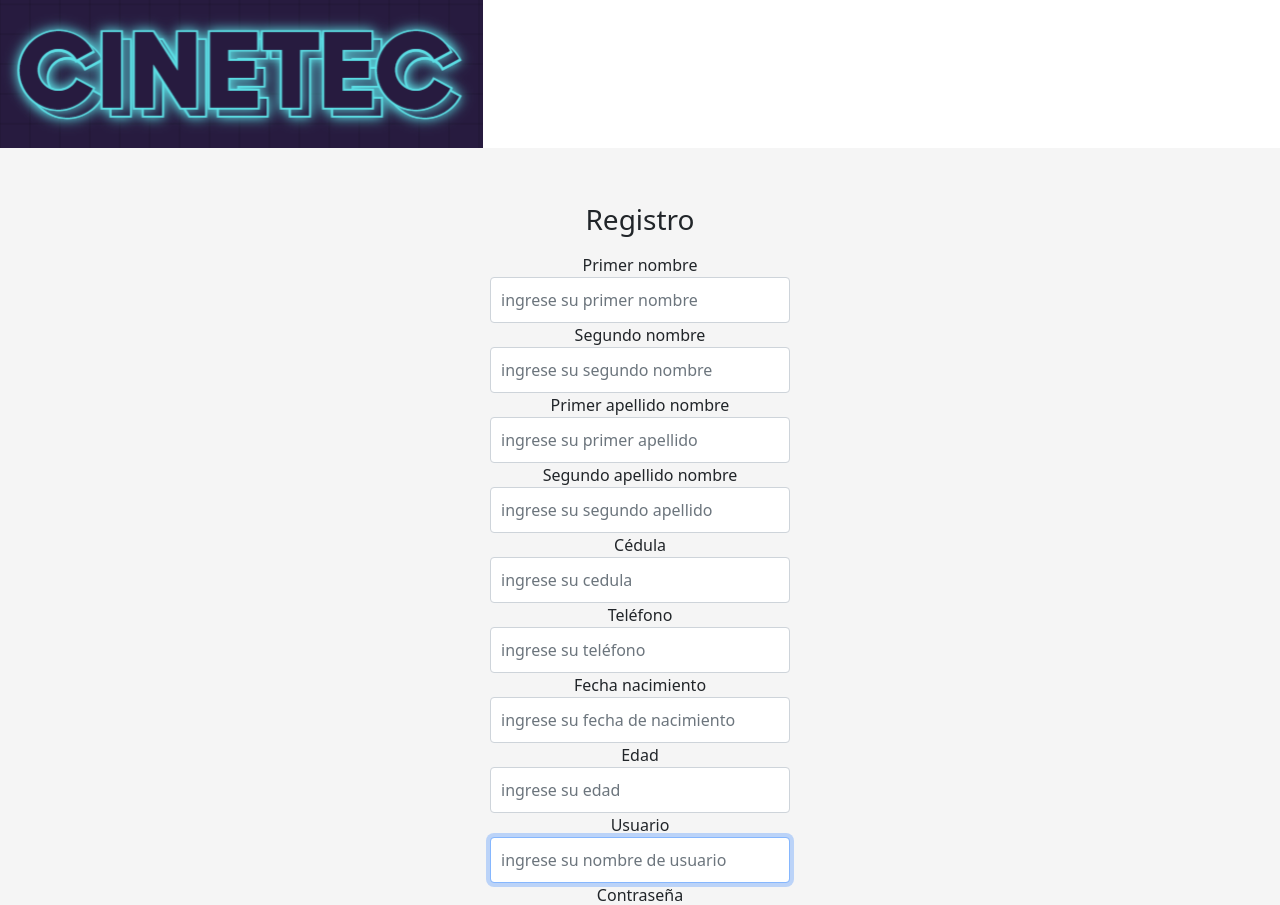
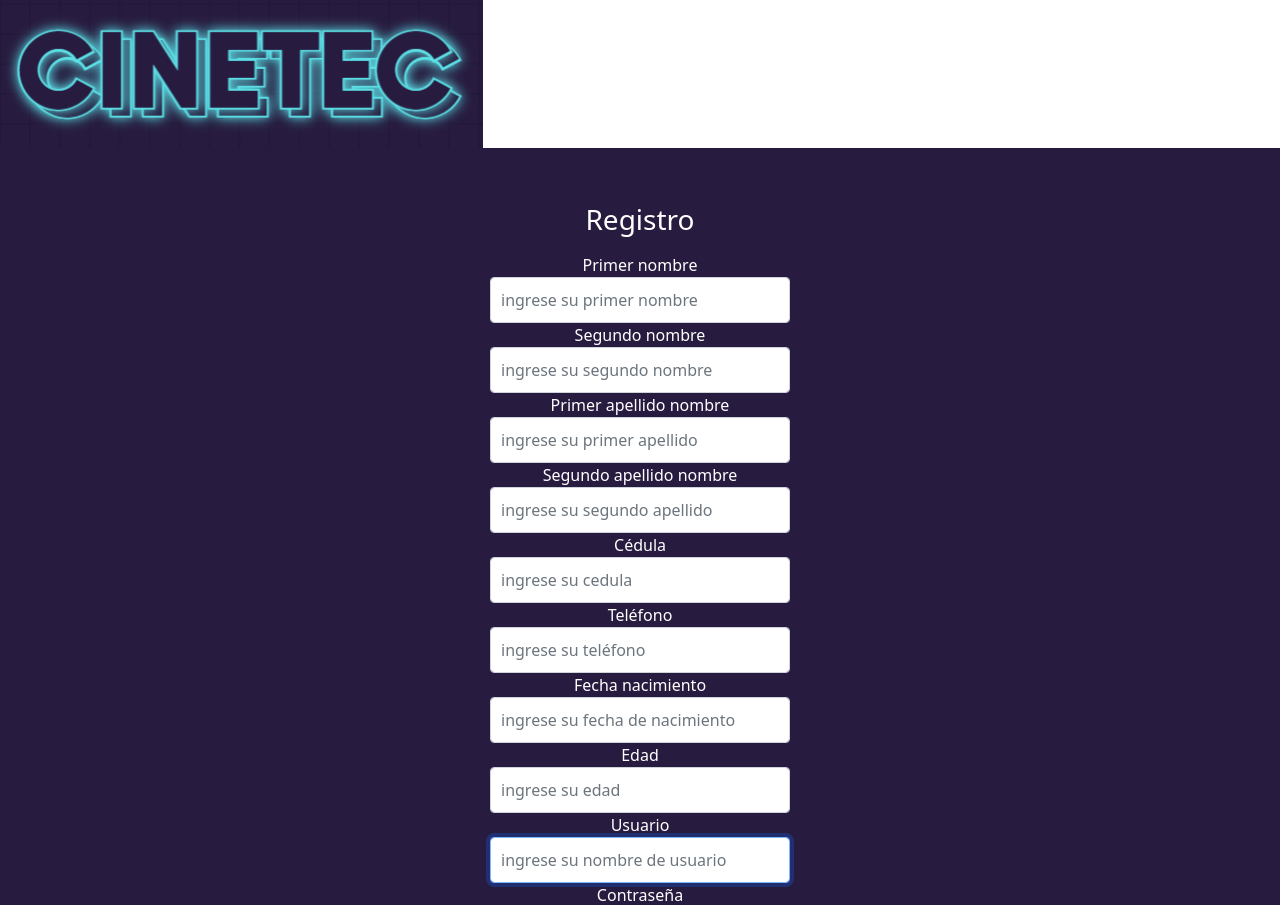
Before and after one commit to SlimeVRS/CineTEC, an Angular app in the folder FrontEnd/: page /singup in a window 1280 px wide. Shown: the top 905 px of the page. Built offline with nearby package versions, Linux system fonts and the light colour scheme.

Commit message:
Sucursal service and  model
Cambios en CSS de login, offices y register.

```diff
--- a/FrontEnd/src/app/components/login/login.component.css
+++ b/FrontEnd/src/app/components/login/login.component.css
@@ -7,7 +7,7 @@ body {
   display: flex;
   align-items: left;
   padding-top: 40px;
-  padding-bottom: 19%;
+  padding-bottom: 50%;
   background-color: #271b3f;
 }
 
--- a/FrontEnd/src/app/components/login/login.component.html
+++ b/FrontEnd/src/app/components/login/login.component.html
@@ -40,7 +40,7 @@
     -->
       <button class="btn btn-sucess btn-lg btn-block" type="submit" style="color: white;"> Ingresar</button>
       <div class="d-flex justify-content-center links" style="color: white;">
-        No tienes cuenta?<a href="/singup" style="color: white;">Registrar</a>
+        No tienes cuenta?  <a href="/singup" style="color: white;"> Registrar</a>
       </div>
     </form>
   </main>
--- a/FrontEnd/src/app/components/login/resgistrar/resgistrar.component.css
+++ b/FrontEnd/src/app/components/login/resgistrar/resgistrar.component.css
@@ -1,13 +1,14 @@
 html,
 body {
   height: 100%;
+  margin:0;
 }
 body {
   display: flex;
-  align-items: center;
+  align-items: left;
   padding-top: 40px;
-  padding-bottom: 40px;
-  background-color: #f5f5f5;
+  padding-bottom: 50%;
+  background-color: #271b3f;
 }
 .form-signin {
   width: 100%;
--- a/FrontEnd/src/app/components/login/resgistrar/resgistrar.component.html
+++ b/FrontEnd/src/app/components/login/resgistrar/resgistrar.component.html
@@ -10,49 +10,49 @@
 
     <main class="form-signin">
       <form>
-        <h1 class="h3 mb-3 fw-normal">Registro</h1>
+        <h1 class="h3 mb-3 fw-normal" style="color: white;">Registro</h1>
 
-        <a>Primer nombre</a>
+        <a style="color: white;">Primer nombre</a>
         <label for="inputName" class="visually-hidden">Primer nombre</label>
         <input id="inputName" class="form-control" placeholder="ingrese su primer nombre" required #fnameInput>
 
-        <a>Segundo nombre</a>
+        <a style="color: white;">Segundo nombre</a>
         <label for="inputName" class="visually-hidden">Segundo nombre</label>
         <input id="inputName" class="form-control" placeholder="ingrese su segundo nombre" required #snameInput>
 
-        <a>Primer apellido nombre</a>
+        <a style="color: white;">Primer apellido nombre</a>
         <label for="inputLastName" class="visually-hidden">Primer apellido</label>
         <input id="inputLastName" class="form-control" placeholder="ingrese su primer apellido" required #flastnameInput>
 
-        <a>Segundo apellido nombre</a>
+        <a style="color: white;">Segundo apellido nombre</a>
         <label for="inputSLastName" class="visually-hidden">Segundo apellido</label>
         <input id="inputSLastName" class="form-control" placeholder="ingrese su segundo apellido" required #slastnameInput>
 
-        <a>Cédula</a>
+        <a style="color: white;">Cédula</a>
         <label for="inputDireccion" class="visually-hidden">Cedula</label>
         <input id="inputDireccion" class="form-control" placeholder="ingrese su cedula" required #IDcardInput>
 
-        <a>Teléfono</a>
+        <a style="color: white;">Teléfono</a>
         <label for="inputContinet" class="visually-hidden">Telefono</label>
         <input id="inputContinet" class="form-control" placeholder="ingrese su teléfono" required #phoneInput>
 
-        <a>Fecha nacimiento</a>
+        <a style="color: white;">Fecha nacimiento</a>
         <label for="inputCountry" class="visually-hidden">Fecha de nacimiento</label>
         <input id="inputCountry" class="form-control" placeholder="ingrese su fecha de nacimiento" required #BDInput>
 
-        <a>Edad</a>
+        <a style="color: white;">Edad</a>
         <label for="inputCountry" class="visually-hidden">Edad</label>
         <input id="inputCountry" class="form-control" placeholder="ingrese su edad" required #ageInput>
 
-        <a>Usuario</a>
+        <a style="color: white;">Usuario</a>
         <label for="inputEmail" class="visually-hidden">Usuario</label>
         <input id="inputEmail" class="form-control" placeholder="ingrese su nombre de usuario" required autofocus #userInput>
 
-        <a>Contraseña</a>
+        <a style="color: white;">Contraseña</a>
         <label for="inputPassword" class="visually-hidden">Contraseña</label>
         <input type="password" id="inputPassword" class="form-control" placeholder="ingrese su contraseña" required #passwordInput>
         <!--aquí está el botón -->
-        <button class="btn btn-sucess btn-lg btn-block" type="submit"> Registrar</button>
+        <button class="btn btn-sucess btn-lg btn-block" type="submit" style="color: white;"> Registrar</button>
       </form>
     </main>
 
--- a/FrontEnd/src/app/components/offices/offices.component.css
+++ b/FrontEnd/src/app/components/offices/offices.component.css
@@ -1,31 +1,32 @@
 html,
 body {
   height: 100%;
+  margin: 0;
 }
 body {
   display: flex;
   align-items: center;
   padding-top: 40px;
-  padding-bottom: 40px;
+  padding-bottom: 50%;
   background-color: #f5f5f5;
 }
-.form-signin {
+.form2 {
   width: 100%;
   max-width: 330px;
   padding: 15px;
   margin: auto;
 }
-  .form-signin .checkbox {
+  .form2 .checkbox {
     font-weight: 400;
   }
-  .form-signin .form-control {
+  .form2 .form-control {
     position: relative;
     box-sizing: border-box;
     height: auto;
     padding: 10px;
     font-size: 16px;
   }
-    .form-signin .form-control:focus {
+    .form2 .form-control:focus {
       z-index: 2;
     }
     body{
--- a/FrontEnd/src/app/components/offices/offices.component.html
+++ b/FrontEnd/src/app/components/offices/offices.component.html
@@ -7,21 +7,21 @@
   </head>
   <body class="text-center">
 
-    <main class="form-signin">
+    <main class="form2">
       <form>
         <h1 class="h3 mb-3 fw-normal">Registro de Sucursales</h1>
 
         <a>Nombre de la Sucursal</a>
-        <label for="inputOriginalName" class="visually-hidden">Nombre del cine</label>
-        <input id="inputOriginalName" class="form-control" placeholder="Introduzca nombre del cine" required #cineInput>
+        <label for="inputOfficesName" class="visually-hidden">Nombre del cine</label>
+        <input id="inputOfficesName" class="form-control" placeholder="Introduzca nombre del cine" required #cineInput>
 
         <a>Ubicacion</a>
-        <label for="inputName" class="visually-hidden">Ubicacion</label>
-        <input id="inputName" class="form-control" placeholder="Ingrese la ubicación" required #ubicacionInput>
+        <label for="inputLocation" class="visually-hidden">Ubicacion</label>
+        <input id="inputLocation" class="form-control" placeholder="Ingrese la ubicación" required #ubicacionInput>
 
         <a>Cantidad de salas</a>
-        <label for="inputDuracion" class="visually-hidden">Cant_salas</label>
-        <input id="inputDuracion" class="form-control" placeholder="Ingrese la cantidad de salas" required #Cant_salasInput>
+        <label for="inputNumberRooms" class="visually-hidden">Cant_salas</label>
+        <input id="inputNumberRooms" class="form-control" placeholder="Ingrese la cantidad de salas" required #Cant_salasInput>
         <h1></h1>
 
         <button class="button btn-sucess btn-lg btn-block" type="submit"> Registrar Sucursal</button>
--- a/FrontEnd/src/app/components/offices/offices.component.ts
+++ b/FrontEnd/src/app/components/offices/offices.component.ts
@@ -1,17 +1,46 @@
 import { Component, OnInit } from '@angular/core';
+import { FormBuilder, FormGroup, Validators } from '@angular/forms';
+import { ToastrService } from 'ngx-toastr';
+import { oficcesModel } from 'src/app/models/oficcesModels';
+import { OfficesService } from 'src/app/services/offices.service';
+
 @Component({
   selector: 'app-offices',
   templateUrl: './offices.component.html',
   styleUrls: ['./offices.component.css']
 })
 export class OfficesComponent implements OnInit {
+  list: oficcesModel[];
+  offices: oficcesModel;
+  form2: FormGroup;
 
-  constructor() { }
-
+  constructor(private formBuilder: FormBuilder, private officesService: OfficesService, private toastr: ToastrService) {
+   this.form2 = this.formBuilder.group({
+    id: 0,
+    inputOfficesName: ['', [Validators.required, Validators.maxLength(16), Validators.minLength(1)]],
+    inputLocation: ['', [Validators.required, Validators.maxLength(16), Validators.minLength(1)]],
+    inputNumberRooms: ['', [Validators.required, Validators.maxLength(16)]],
+    })
+  }
 
 
   ngOnInit(): void{
 
   }
+  guardarOffices(){
+    const offices: oficcesModel = {
+      offices_name : this.form2.get('inputOfficesName').value,
+      location_name : this.form2.get('inputLocation').value,
+      Number_rooms : this.form2.get('inputNumberRooms').value,
+    }
+
+  this.officesService.guardarOffices(offices).subscribe(data=>{
+    this.toastr.success('Tarjeta Guardada', 'Agregada Exitosamente');
+    this.form2.reset();
+  })
+  console.log(this.form2);
+  console.log(offices);
+  }
+
 
 }
--- /dev/null
+++ b/FrontEnd/src/app/models/oficcesModels.ts
@@ -0,0 +1,6 @@
+export class oficcesModel {
+    id1?: number;
+    offices_name: string;
+    location_name: string;
+    Number_rooms: number;
+}
--- /dev/null
+++ b/FrontEnd/src/app/services/offices.service.ts
@@ -0,0 +1,40 @@
+import { HttpClient } from '@angular/common/http';
+import { Injectable } from '@angular/core';
+import { BehaviorSubject, Observable } from 'rxjs';
+import { oficcesModel } from '../models/oficcesModels';
+
+@Injectable({
+  providedIn: 'root'
+})
+export class OfficesService {
+  myAppUrl: 'http://localhost:15451/api/Office';
+  list: oficcesModel[];
+  private actualizarForm = new BehaviorSubject<oficcesModel>({} as any);
+
+  constructor(private http: HttpClient) { }
+
+
+  guardarOffices(offices: oficcesModel): Observable<oficcesModel> {
+    return this.http.post<oficcesModel>('http://localhost:15451/api/Office ', offices);
+
+  }
+  obtenerOffices() {
+    this.http.get('http://localhost:15451/api/Office').toPromise().then(data => {
+      this.list = data as oficcesModel[];
+    }
+    );
+  }
+
+  actualizar(offices){
+    this.actualizarForm.next(offices);
+  }
+  actualizarOffices(id:number , offices: oficcesModel): Observable<oficcesModel>{
+    return this.http.put<oficcesModel>('http://localhost:15451/api/Office/'+id,offices);
+  }
+  obtenerOffice(): Observable<oficcesModel>{
+    return this.actualizarForm.asObservable();
+  }
+  eliminarOffices(id: number): Observable<oficcesModel>{
+    return this.http.delete<oficcesModel>('http://localhost:15451/api/Office'+ id);
+  }
+}
```
Also changed, not shown: 1 other file (tests, documents, lock files or other folders).
